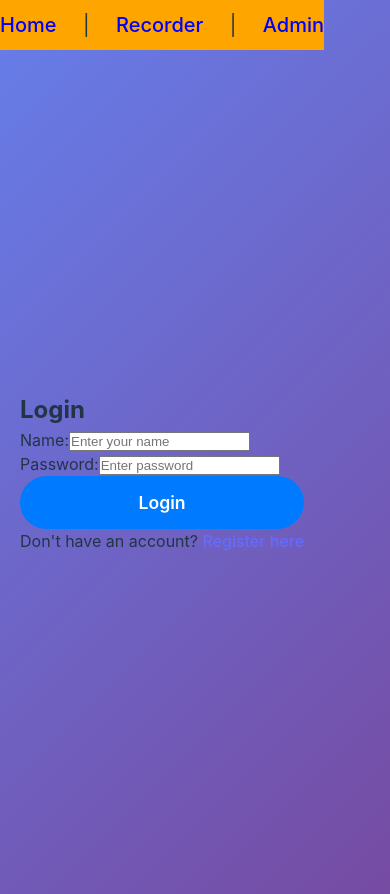
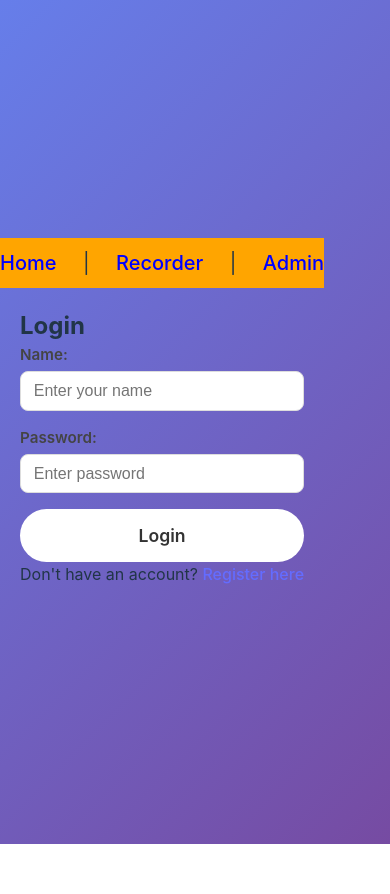
Before and after one commit to alirazabilal/qurandatasetapp-frontend, a React (Vite) app: page /login in a window 390 px wide. After the commit the page ends 844 px from the top, so only its background shows below. Built offline with nearby package versions, Linux system fonts and the light colour scheme; a web font is replaced by a local one.

Commit message:
Add styles for authentication and layout components

```diff
--- a/src/App.css
+++ b/src/App.css
@@ -5,13 +5,56 @@
   box-sizing: border-box;
 }
 
+.home-wrapper {
+  min-height: 100vh;           /* full screen height */
+  display: flex;
+  flex-direction: column;
+  justify-content: center;     /* vertical center */
+  align-items: center;         /* horizontal center */
+  text-align: center;          /* center text */
+  padding: 2rem;
+  color: white;
+}
+
+.auth-buttons {
+  display: flex;
+  flex-direction: column;
+  gap: 1rem;  /* spacing between buttons */
+  margin-top: 2rem;
+}
+
+.btn-auth {
+  background: white;
+  color: #333;
+  padding: 0.8rem 2rem;
+  border-radius: 30px;
+  font-weight: 600;
+  font-size: 1.1rem;
+  border: none;
+  cursor: pointer;
+  transition: 0.3s ease;
+}
+
+.btn-auth:hover {
+  background: #f0f0f0;
+  transform: translateY(-2px);
+}
+
+/* Responsive */
+@media (max-width: 600px) {
+  .home-wrapper h1 {
+    font-size: 1.6rem;
+  }
+
+  .btn-auth {
+    width: 100%;  /* full-width on small screens */
+  }
+}
+
+
 .quran-text {
   font-family: 'Scheherazade New', 'Noto Naskh Arabic', serif;
-  font-size: 24px;
-  line-height: 2;
-  direction: rtl;
 }
-
 
 .central{
   display: flex;
@@ -32,7 +75,6 @@ font-size: 20px;
 }
 
 
-
 body {
   font-family: -apple-system, BlinkMacSystemFont, 'Segoe UI', 'Roboto', 'Oxygen',
     'Ubuntu', 'Cantarell', 'Fira Sans', 'Droid Sans', 'Helvetica Neue',
@@ -41,8 +83,8 @@ body {
   min-height: 100vh;
 }
 
-.container {
-    width: 100%;
+.page-container {
+  width: 100%;
   margin: 0 auto;
   padding: 2rem;
   min-height: 100vh;
@@ -296,3 +338,103 @@ body {
     justify-content: center;
   }
 }
+
+
+
+
+
+
+
+
+
+/* Auth Page Wrapper */
+.auth-wrapper {
+  min-height: 100vh;
+  display: flex;
+  justify-content: center;
+  align-items: center;
+  background: linear-gradient(135deg, #667eea 0%, #764ba2 100%);
+  padding: 2rem;
+  box-sizing: border-box;
+}
+
+/* Card Style */
+.auth-card {
+  background: white;
+  border-radius: 20px;
+  padding: 2rem 2.5rem;
+  width: 100%;
+  max-width: 400px;
+  box-shadow: 0 15px 30px rgba(0,0,0,0.15);
+  text-align: center;
+  animation: fadeIn 0.4s ease;
+}
+
+.auth-card h2 {
+  margin-bottom: 1.5rem;
+  color: #333;
+}
+
+/* Form Styling */
+.auth-form {
+  display: flex;
+  flex-direction: column;
+  gap: 1rem;
+}
+
+.form-group {
+  text-align: left;
+  display: flex;
+  flex-direction: column;
+  gap: 0.3rem;
+}
+
+.form-group label {
+  font-weight: 600;
+  font-size: 0.95rem;
+  color: #444;
+}
+
+.form-group input,
+.form-group select {
+  padding: 0.6rem 0.8rem;
+  border: 1px solid #ddd;
+  border-radius: 8px;
+  font-size: 1rem;
+  outline: none;
+  transition: border 0.3s ease;
+}
+
+.form-group input:focus,
+.form-group select:focus {
+  border-color: #667eea;
+}
+
+/* Error message */
+.error {
+  color: #f5576c;
+  font-size: 0.9rem;
+  margin: 0.5rem 0;
+  text-align: center;
+}
+
+/* Switch Auth */
+.switch-auth {
+  margin-top: 1rem;
+  font-size: 0.9rem;
+}
+
+.switch-auth a {
+  color: #667eea;
+  font-weight: 600;
+  text-decoration: none;
+}
+
+.switch-auth a:hover {
+  text-decoration: underline;
+}
+
+@keyframes fadeIn {
+  from { opacity: 0; transform: translateY(10px); }
+  to { opacity: 1; transform: translateY(0); }
+}
```
